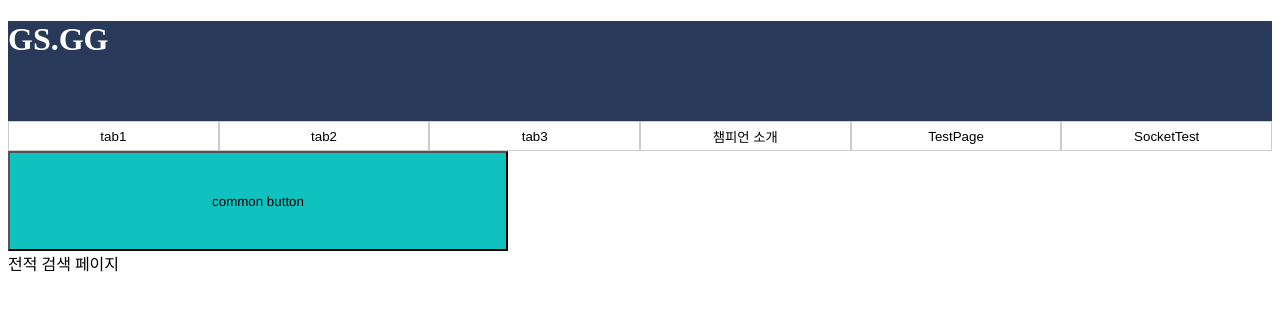
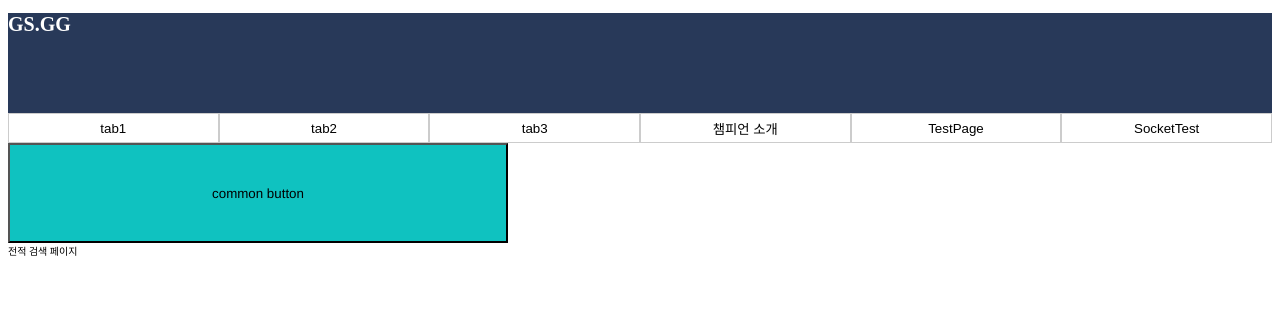
Before and after one commit to HeonHong/gsgg, a Vue app in the folder gs_gg_ui/: page / in a window 1280 px wide. Shown: the top 310 px of the page. Built offline with nearby package versions, Linux system fonts and the light colour scheme.

Commit message:
feat. grid 적용

```diff
--- a/gs_gg_ui/src/components/EpButton.vue
+++ b/gs_gg_ui/src/components/EpButton.vue
@@ -1,5 +1,5 @@
 <template lang="">
-    <div>
+    <div class="ep-button">
         <button @click="btnClick" class="common-btn">{{this.label}}</button>
     </div>
 </template>
@@ -45,4 +45,5 @@ export default {
         background: var(--dynamic-color);
         font-family: var(--main-font);
     }
+
 </style>
--- a/gs_gg_ui/src/components/TabButtons.vue
+++ b/gs_gg_ui/src/components/TabButtons.vue
@@ -27,10 +27,9 @@ export default {
 
 <style scoped>
     .tabBtn {
-        flex: 1;
-        height: 30px;
+        height: 3rem;
         background-color: #fff; /* 초기 배경 색상 */
-        border: 1px solid #ccc; /* 테두리 스타일 및 색상 */
+        border: 0.1rem solid #ccc; /* 테두리 스타일 및 색상 */
         cursor: pointer;
         transition: background-color 0.3s; /* 호버 시 배경 색상 전환을 */
     }
--- a/gs_gg_ui/src/views/HomePage.vue
+++ b/gs_gg_ui/src/views/HomePage.vue
@@ -1,11 +1,12 @@
 <template lang="">
+    <div class="main-container">
     <!-- header 및 logo -->
     <div class="header">
         <h1 @click="goToMainPage">GS.GG</h1>
     </div>
 
     <!-- 메인 탭 버튼 -->
-    <div class="tab-btn-grp">
+    <div class="tab-btn-grp" :style="{'grid-template-columns': gridTemplateColumns }">
         <TabButtons v-for="objBtn in arrTabBtns" :key="objBtn"
         :objBtn="objBtn"
         @componentChg="componentChg($event)"/>
@@ -28,7 +29,9 @@
         </keep-alive>
     </router-view>
     <LoadingBar/>
+</div>
 </template>
+
 <script>
 //import
 import axios from 'axios';
@@ -40,17 +43,17 @@ import EpButton from '@/components/EpButton.vue';
 import LoadingBar from '@/components/LoadingBar.vue';
 
 export default {
-    mixins:[apiCall],
+    mixins: [apiCall],
 
     //methods
     methods: {
         //헤더 GS.GG 클릭 시 Main 화면으로 이동
         goToMainPage() {
-            this.$router.push({ path: '/'});
+            this.$router.push({ path: '/' });
         },
 
         //메인 탭 클릭시 component change 이벤트
-        componentChg(idNum){
+        componentChg(idNum) {
             this.$router.push(this.arrTabBtns[idNum].pagePath);
         },
 
@@ -66,7 +69,7 @@ export default {
             axios.get('/api/test')
                 .then(res => console.log(res))
         },
-        btnFunc(){
+        btnFunc() {
             console.log("눌렸냐?");
         }
     },
@@ -77,18 +80,22 @@ export default {
         EpButton,
         LoadingBar,
     },
-
+    computed:{
+        gridTemplateColumns(){
+            return `repeat(${this.arrTabBtns.length},1fr)`
+        }
+    },
     //data
     data() {
         return {
             //메인 탭
             arrTabBtns: [
-                {id: 0, tabName: "tab1", pagePath: '/'},
-                {id: 1, tabName: "tab2"},
-                {id: 2, tabName: "tab3"},
-                {id: 3, tabName: "챔피언 소개", pagePath: '/characters'},
-                {id: 4, tabName: "TestPage", pagePath: '/test'},
-                {id: 5, tabName: "SocketTest", pagePath: '/sockettest'},
+                { id: 0, tabName: "tab1", pagePath: '/' },
+                { id: 1, tabName: "tab2" },
+                { id: 2, tabName: "tab3" },
+                { id: 3, tabName: "챔피언 소개", pagePath: '/characters' },
+                { id: 4, tabName: "TestPage", pagePath: '/test' },
+                { id: 5, tabName: "SocketTest", pagePath: '/sockettest' },
 
             ],
         }
@@ -97,29 +104,27 @@ export default {
 </script>
 
 <style>
-:root{
-    --color1:#283959;
-    --color2:#A6A9F5;
-    --color3:#936CF5;
-    --color4:#699AF5;
-    --color5:#0FC2C0;
+:root {
+    --color1: #283959;
+    --color2: #A6A9F5;
+    --color3: #936CF5;
+    --color4: #699AF5;
+    --color5: #0FC2C0;
+    font-size:10px;
 }
-.header{
-    height:100px;
-    background:var(--color1);
-    color:white;
+
+.header {
+    height: 10rem;
+    background: var(--color1);
+    color: white;
     cursor: pointer;
     max-width: 100vw;
+    grid-column-start: 1;
+    grid-column-end:6;
+}
 
-}
-.search{
-    display:flex;
-    justify-content: flex-end;
-}
-.tab-btn-grp{
-    /* width: fit-content; */
-    max-width: 100vw;
-    justify-content: space-around;
-    display: flex;
+.tab-btn-grp {
+    display: grid;
+    /* grid-template-columns: repeat(auto-fill, 20%); */
 }
 </style>
--- a/gs_gg_ui/src/views/test/SocketTest.vue
+++ b/gs_gg_ui/src/views/test/SocketTest.vue
@@ -1,5 +1,6 @@
 <template>
     <div id="app">
+        <div>{{liveNum}}</div>
         유저이름:
         <input v-model="userName" type="text">
         내용: <input v-model="message" type="text" @keyup="sendMessage">
@@ -20,7 +21,8 @@ export default {
         return {
             userName: "",
             message: "",
-            recvList: []
+            recvList: [],
+            liveNum:1,
         }
     },
     created() {
@@ -28,10 +30,10 @@ export default {
     },
     methods: {
         connect() {
-            const serverURL = "http://localhost:8080"
+            const serverURL = process.env.VUE_APP_API_BASE_URL;
             let socket = new SockJS(serverURL);
             this.stompClient = Stomp.over(socket);
-            console.log(`소켓 연결을 시도합니다. 서버 주소: ${serverURL}`)
+            // console.log(`소켓 연결을 시도합니다. 서버 주소: ${serverURL}`)
             this.stompClient.connect(
                 {},
                 frame => {
@@ -40,6 +42,10 @@ export default {
                     this.stompClient.subscribe("/send", res => {
                         console.log('구독으로 받은 메시지 입니다.', res.body);
                         this.recvList.push(JSON.parse(res.body))
+                    });
+                    this.stompClient.subscribe("/liveCheck", res => {
+                        console.log('구독으로 받은 메시지 입니다.', res.body);
+                        this.liveNum=res.body;
                     });
                 },
                 error => {
@@ -64,6 +70,15 @@ export default {
                 this.stompClient.send("/receive", JSON.stringify(msg), {});
             }
         },
+        liveCheck(liveNum){
+          if (this.stompClient && this.stompClient.connected) {
+
+                this.stompClient.send("/sendLiveCheck", liveNum, {});
+            }
+        }
+    },
+    mounted(){
+      this.liveCheck(++this.liveNum);
     }
 }
 </script>
```
Also changed, not shown: 2 other files (tests, documents, lock files or other folders).
